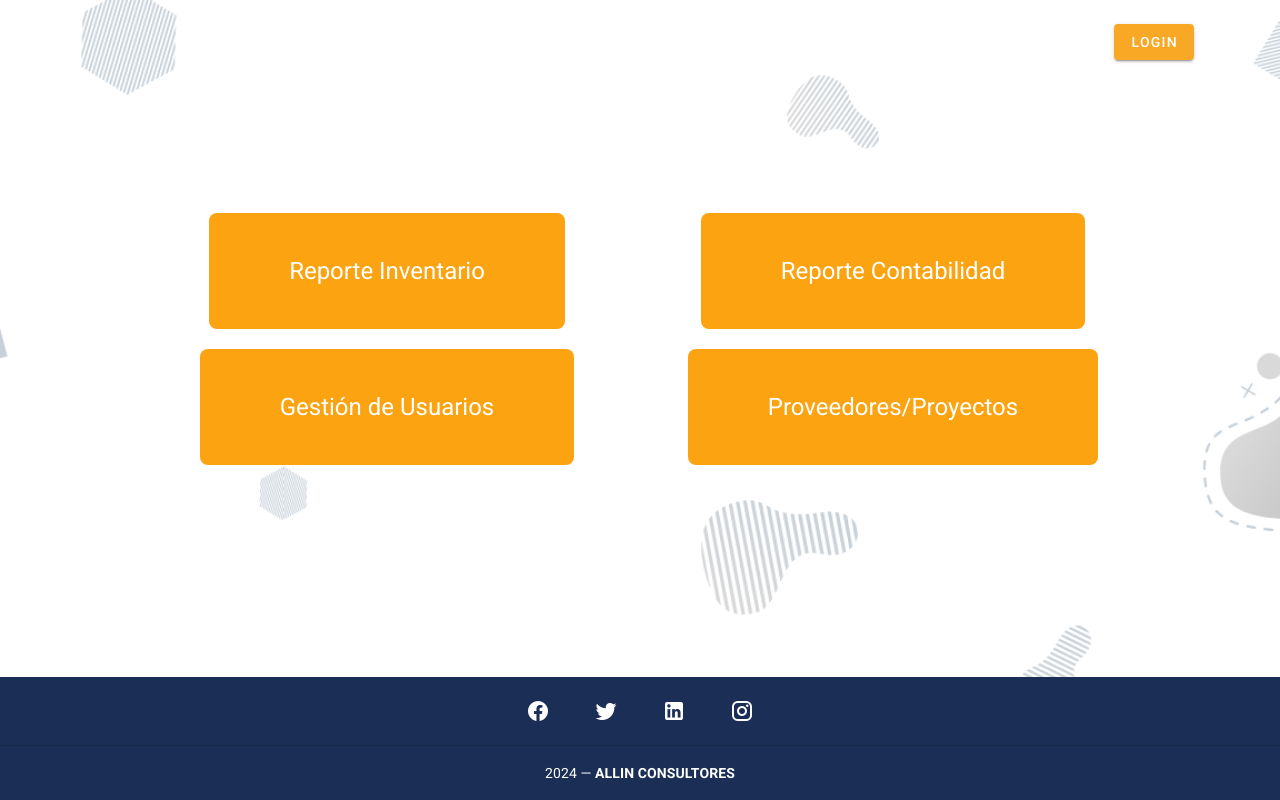
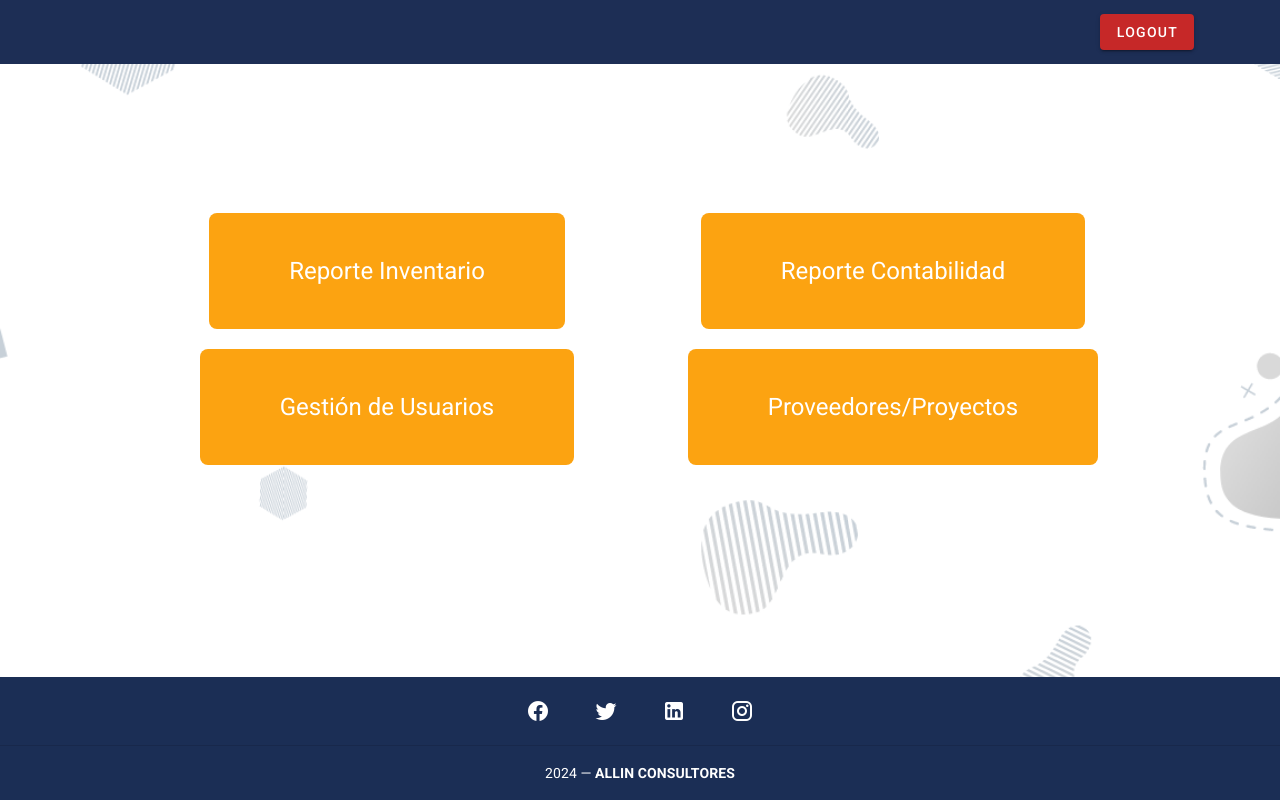
Before and after one commit to AndreCR661/frontend, a Vue app: page /admin in a window 1280 px wide. Built offline with nearby package versions, Linux system fonts and the light colour scheme; sample sign-in values are in the browser's storage.

Commit message:
V3.4
Cambios esteticos para navegacion

```diff
--- a/src/components/global/HeaderNav.vue
+++ b/src/components/global/HeaderNav.vue
@@ -32,9 +32,7 @@
             <v-icon>{{ icon }}</v-icon>
           </v-list-item-icon>
           <v-list-item-content>
-            <v-list-item-title class="subtitile-1">{{
-              text
-            }}</v-list-item-title>
+            <v-list-item-title class="subtitile-1">{{ text }}</v-list-item-title>
           </v-list-item-content>
         </v-list-item>
       </v-list>
@@ -42,11 +40,11 @@
 
     <v-app-bar
       app
-      :color="color"
-      :flat="flat"
+      :color="headerColor"
+      :flat="!isScrolled && flat"
       dark
       class="px-15"
-      :class="{ expand: flat }"
+      :class="{ expand: !isLoggedIn && flat }"
     >
       <v-toolbar-title>
         <v-img src="@/assets/icons/logo copy.png" max-width="120px" />
@@ -58,26 +56,113 @@
         v-if="isXs"
       />
       <div v-else>
-        <v-btn text @click="$vuetify.goTo('#hero')">
+        <v-btn v-if="!isLoggedIn" text @click="$vuetify.goTo('#hero')">
           <span class="mr-2">Inicio</span>
         </v-btn>
-        <v-btn text @click="$vuetify.goTo('#features')">
+        <v-btn v-if="!isLoggedIn" text @click="$vuetify.goTo('#features')">
           <span class="mr-2">Nosotros</span>
         </v-btn>
-        <v-btn text @click="$vuetify.goTo('#download')">
+        <v-btn v-if="!isLoggedIn" text @click="$vuetify.goTo('#download')">
           <span class="mr-2">Servicios</span>
         </v-btn>
-        <v-btn text @click="$vuetify.goTo('#download')">
+        <v-btn v-if="!isLoggedIn" text @click="$vuetify.goTo('#download')">
           <span class="mr-2">Contactanos</span>
         </v-btn>
 
-        <v-btn class="yellow darken-3" dark style="margin-right: 10px;" @click="goToLogin">
-            LOGIN
+        <v-btn
+          v-if="!isLoggedIn"
+          class="yellow darken-3"
+          dark
+          style="margin-right: 10px;"
+          @click="goToLogin"
+        >
+          LOGIN
+        </v-btn>
+
+        <v-btn
+          v-else
+          class="red darken-3"
+          dark
+          style="margin-right: 10px;"
+          @click="logout"
+        >
+          LOGOUT
         </v-btn>
       </div>
     </v-app-bar>
   </div>
 </template>
+
+<script>
+export default {
+  data() {
+    return {
+      drawer: null,
+      isXs: false,
+      items: [
+        ["mdi-home-outline", "Inicio", "#hero"],
+        ["mdi-information-outline", "Nosotros", "#features"],
+        ["mdi-wallet-travel", "Servicios", "#download"],
+        ["mdi-email-outline", "Contactanos", "#contact"],
+      ],
+      isLoggedIn: false, // Estado para verificar si el usuario está autenticado
+      isScrolled: false // Estado para verificar si se ha hecho scroll
+    };
+  },
+  computed: {
+    headerColor() {
+      // Cambia el color del header basado en el estado de scroll o autenticación
+      if (this.isLoggedIn || this.isScrolled) {
+        return '#1d2e55'; // Color sólido al estar logueado o hacer scroll
+      }
+      return this.color || 'transparent'; // Color transparente por defecto
+    }
+  },
+  props: {
+    color: String,
+    flat: Boolean,
+  },
+  methods: {
+    goToLogin() {
+      this.$router.push({ name: 'Login' });
+    },
+    logout() {
+      localStorage.removeItem('user'); // Elimina el usuario de localStorage
+      this.isLoggedIn = false; // Actualiza el estado de autenticación
+      this.$router.push({ name: 'Home' }); // Redirige a la página de inicio
+    },
+    onScroll() {
+      // Cambia el estado de `isScrolled` según el desplazamiento de la página
+      this.isScrolled = window.scrollY > 50; // Ajusta el valor para cambiar antes o después
+    },
+    onResize() {
+      this.isXs = window.innerWidth < 850;
+    },
+    checkAuthStatus() {
+      const user = JSON.parse(localStorage.getItem('user'));
+      this.isLoggedIn = !!user; // Cambia el estado según la existencia de un usuario autenticado
+    }
+  },
+  watch: {
+    isXs(value) {
+      if (!value && this.drawer) {
+        this.drawer = false;
+      }
+    },
+  },
+  mounted() {
+    this.onResize();
+    this.checkAuthStatus(); // Verifica si el usuario está autenticado al cargar el componente
+    window.addEventListener("resize", this.onResize, { passive: true });
+    window.addEventListener("scroll", this.onScroll, { passive: true }); // Escucha el evento de scroll
+  },
+  beforeDestroy() {
+    // Remueve los listeners cuando el componente se destruye
+    window.removeEventListener("resize", this.onResize);
+    window.removeEventListener("scroll", this.onScroll);
+  }
+};
+</script>
 
 <style scoped>
 .v-toolbar {
@@ -89,52 +174,3 @@
   padding-top: 10px;
 }
 </style>
-
-<script>
-export default {
-  data: () => ({
-    drawer: null,
-    isXs: false,
-    items: [
-      ["mdi-home-outline", "Inicio", "#hero"],
-      ["mdi-information-outline", "Nosotros", "#features"],
-      ["mdi-wallet-travel", "Servicios", "#download"],
-      ["mdi-email-outline", "Contactanos", "#contact"],
-    ],
-  }),
-  props: {
-    color: String,
-    flat: Boolean,
-  },
-  methods: {
-    goToPage(page) {
-    // Lógica para navegar a la página correspondiente
-    console.log('Navegar a:', page);
-    },
-    goToLogin() {
-      this.$router.push({ name: 'Login' });
-    },
-    onResize() {
-      this.isXs = window.innerWidth < 850;
-    },
-  },
-
-  watch: {
-    isXs(value) {
-      if (!value) {
-        if (this.drawer) {
-          this.drawer = false;
-        }
-      }
-    },
-  },
-  mounted() {
-    this.onResize();
-    window.addEventListener("resize", this.onResize, { passive: true });
-  },
-
-
-
-
-};
-</script>
--- a/src/components/main/CarruselSection.vue
+++ b/src/components/main/CarruselSection.vue
@@ -71,6 +71,12 @@ export default {
           img: require('@/assets/carrusel/carrusel1.jpg'),
           title: "ÁREA CONTABLE",
           subtitle: "Nuestro equipo de contadores especializados asegura un control exhaustivo de tus finanzas, garantizando que cumplas con todas las normativas fiscales y tributarias.",
+          link: "/"
+        },
+        {
+          img: require('@/assets/carrusel/carrusel1.jpg'),
+          title: "RECONSTRUCCIÓN CONTABLE",
+          subtitle: "Nuestro equipo de contadores especializados asegura un control exhaustivo de tus finanzas, garantizado que cumplas con todas las normativas fiscales y tributarias.",
           link: "/"
         }
         // Añade más slides si es necesario
--- a/src/components/main/HomeSection.vue
+++ b/src/components/main/HomeSection.vue
@@ -30,47 +30,7 @@
         <v-img src="@/assets/svg/borderWaves.svg" />
       </div>
     </v-parallax>
-    <v-container fluid id="features" class="mt-2">
-      <v-row align="center" justify="center">
-        <v-col cols="10">
-          <v-row align="center" justify="space-around">
-            <!-- <v-col cols="12" class="text-center">
-              <h1 class="font-weight-light display-2">Title</h1>
-              <h1 class="font-weight-light">
-                Lorem ipsum dolor sit amet consectetur adipisicing elit.
-              </h1>
-            </v-col> -->
-            <v-col
-              cols="12"
-              sm="4"
-              class="text-center"
-              v-for="(feature, i) in features"
-              :key="i"
-            >
-              <v-hover v-slot:default="{ hover }">
-                <v-card
-                  class="card"
-                  shaped
-                  :elevation="hover ? 10 : 4"
-                  :class="{ up: hover }"
-                >
-                  <v-img
-                    :src="feature.img"
-                    max-width="100px"
-                    class="d-block ml-auto mr-auto"
-                    :class="{ 'zoom-efect': hover }"
-                  ></v-img>
-                  <h1 class="font-weight-regular">{{ feature.title }}</h1>
-                  <h4 class="font-weight-regular subtitle-1">
-                    {{ feature.text }}
-                  </h4>
-                </v-card>
-              </v-hover>
-            </v-col>
-          </v-row>
-        </v-col>
-      </v-row>
-    </v-container>
+
     <v-dialog v-model="dialog" max-width="640px">
 
     </v-dialog>
--- a/src/pages/LoginPage.vue
+++ b/src/pages/LoginPage.vue
@@ -1,6 +1,6 @@
 <template>
     <v-app>
-        <v-container class="fill-height d-flex justify-center align-center" fluid>
+        <v-container class="fill-height d-flex justify-center align-center login-background" fluid>
             <v-card class="pa-5" max-width="400">
             <v-card-title class="text-center">
                 <span class="headline">Iniciar Sesión</span>
@@ -66,6 +66,12 @@
     </script>
 
     <style scoped>
+    .login-background {
+    background-image: url('~@/assets/img/bgMain.png'); /* Cambia el path de la imagen según tu estructura de archivos */
+    background-size: cover; /* La imagen cubre todo el contenedor */
+    background-position: center;
+    background-repeat: no-repeat;
+    }
     .fill-height {
         min-height: 100vh;
     }
--- a/src/router/index.js
+++ b/src/router/index.js
@@ -15,13 +15,13 @@ const routes = [
         path: '/inventario',
         name: 'Inventario',
         component: IPage,
-        meta: { requiresAuth: true, role: 'inventory' } // Protegido por rol
+        meta: { requiresAuth: true, role: 'inventario' } // Protegido por rol
     },
     {
         path: '/contabilidad',
         name: 'Contabilidad',
         component: CPage,
-        meta: { requiresAuth: true, role: 'accounting' } // Protegido por rol
+        meta: { requiresAuth: true, role: 'contabilidad' } // Protegido por rol
     },
     {
         path: '/admin',
```
